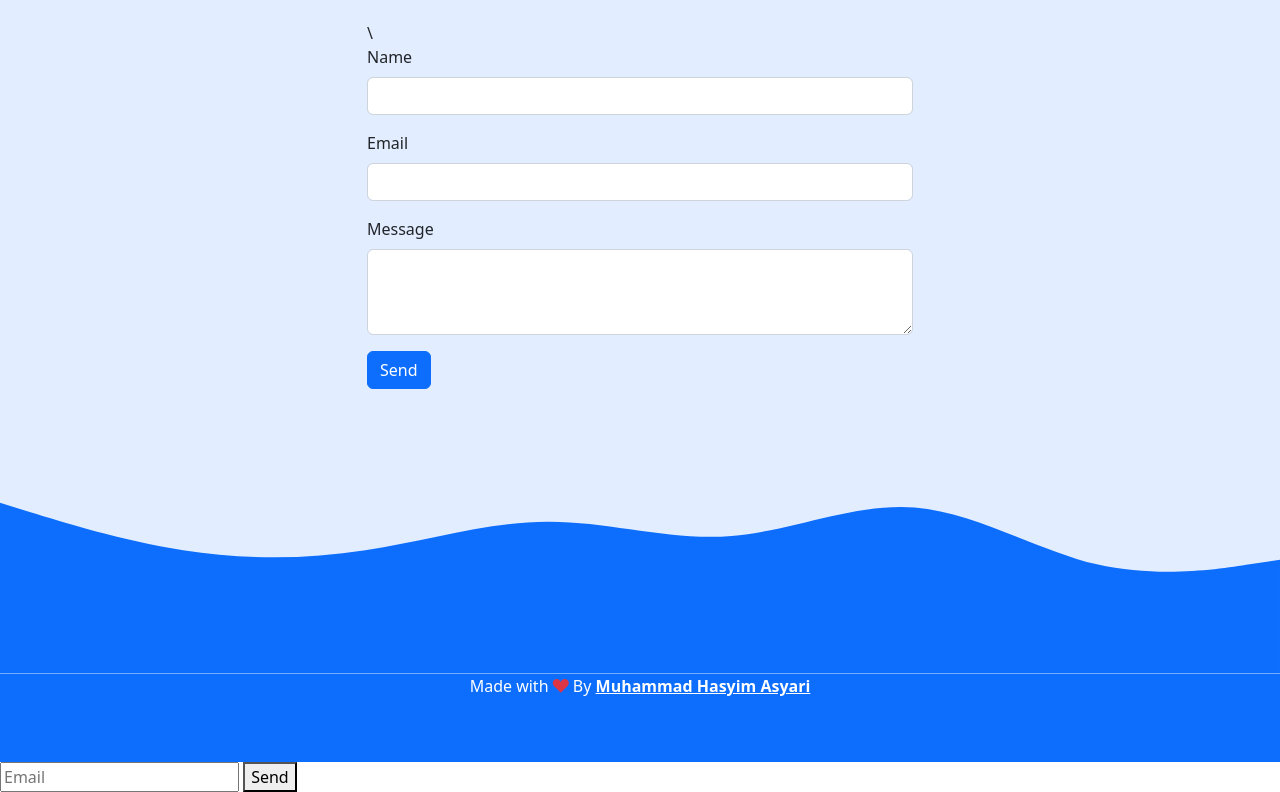
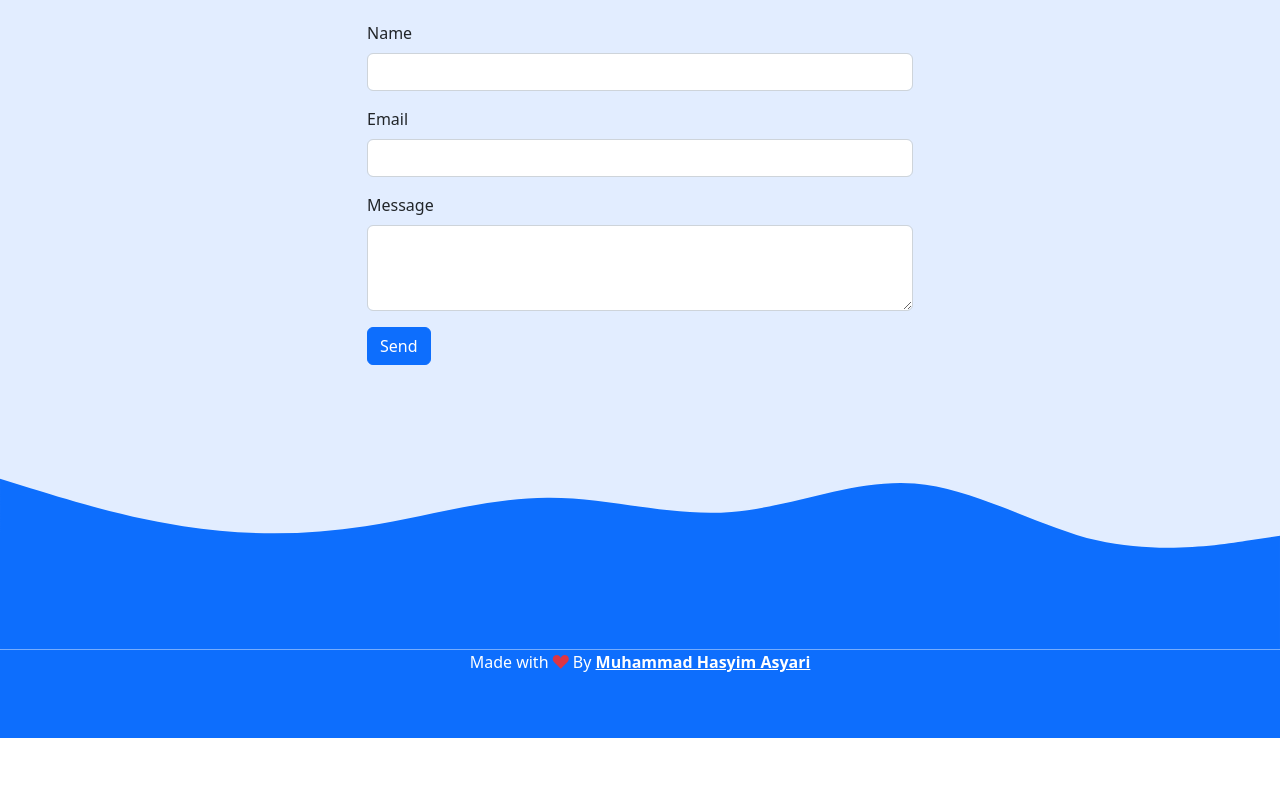
Before and after one commit to syimsim/syimsim.github.io, a plain HTML site: page index.html in a window 1280 px wide. Shown: the part 4575-5367 px from the top of the page. After the commit the page ends 5313 px from the top, so only its background shows below. Drawn offline with nearby package versions, Linux system fonts and the light colour scheme.

Commit message:
fix kesalahan input

```diff
--- a/index.html
+++ b/index.html
@@ -246,7 +246,6 @@
         </div>
         <div class="row justify-content-center">
           <div class="col-md-6">
-            \
             <div class="alert alert-success alert-dismissible fade show d-none my-alert" role="alert">
               <strong>Thank You!</strong> Your message was sent successfully.
               <button type="button" class="btn-close" data-bs-dismiss="alert" aria-label="Close"></button>
@@ -289,15 +288,10 @@
     <!-- akhir footer -->
 
     <script src="https://cdn.jsdelivr.net/npm/bootstrap@5.2.0-beta1/dist/js/bootstrap.bundle.min.js" integrity="sha384-pprn3073KE6tl6bjs2QrFaJGz5/SUsLqktiwsUTF55Jfv3qYSDhgCecCxMW52nD2" crossorigin="anonymous"></script>
-    <form name="submit-to-google-sheet">
-      <input name="email" type="email" placeholder="Email" required />
-      <button type="submit">Send</button>
-    </form>
 
     <script>
       const scriptURL = "https://script.google.com/macros/s/AKfycby8SnpZJ194QxuknGfa5mROknIK7iEjxjefgDTuJ6vsuBHxYlIvbIpaHkftv0lO9TPhLg/exec";
       const form = document.forms["Web-contact"];
-
       const btnSend = document.querySelector(".btn-send");
       const btnLoading = document.querySelector(".btn-loading");
       const myAlert = document.querySelector(".my-alert");
```
